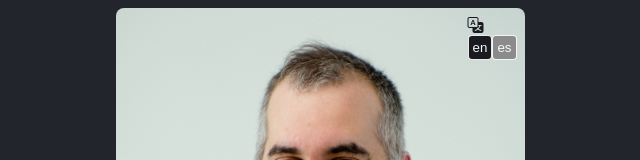
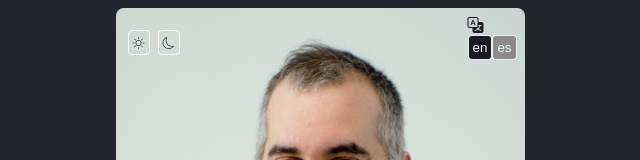
Before and after one commit to ralexrivero/ProBusinessCard, a React (Vite) app: page / in a window 1280 px wide. Shown: the top 160 px of the page, without its empty margins (320-960 px from the left). Built offline with nearby package versions, Linux system fonts and the light colour scheme.

Commit message:
add state and effect to toggle dark and light mode

```diff
--- a/index.html
+++ b/index.html
@@ -6,10 +6,11 @@
     <meta name="description" content="Soy Ronald Rivero: Desarrollador de software profesional y apasionado profesor de programación. Crea soluciones innovadoras y domina diversas tecnologías. Impulso el aprendizaje práctico y fomento el crecimiento de mis estudiantes. Descubre cómo puedo ayudarte a alcanzar tus objetivos de desarrollo y convertir tus ideas en realidad.">
     <meta name="keywords" content="Professional, Software Developer, Web developer, Personal Business Card">
     <meta name="author" content="Ronald Alexander Rivero">
+    <meta name="color-scheme" content="dark light">
     <title>Ronald's Business Card</title>
     <link rel="icon" type="image/svg+xml" href="favicon.png" />
   </head>
-  <body>
+  <body class="">
     <div id="root"></div>
     <script type="module" src="/src/main.jsx"></script>
   </body>
--- a/src/App.css
+++ b/src/App.css
@@ -176,7 +176,7 @@ body {
 }
 
 /*******************************************************************************************************
- * lang and theme
+ * lang and theme buttons
 *******************************************************************************************************/
 
 .header-nav {
--- a/src/components/info.jsx
+++ b/src/components/info.jsx
@@ -11,7 +11,7 @@ const Info = () => {
     <header>
       <div className="header-nav">
         <Lang />
-{/*         <Theme /> */}
+        <Theme />
         <img className="img-responsive profilePic" src={profilePic} alt={t('info.altProfilePhoto')} />
       </div>
       <div className="header-body f-wcc">
--- a/src/components/theme.jsx
+++ b/src/components/theme.jsx
@@ -1,8 +1,21 @@
+import React, { useState, useEffect } from 'react';
+
 const Theme = () => {
+  const [lightMode, setLightMode] = useState(false);
+
+  const themeToggler = () => {
+    setLightMode(!lightMode);
+  }
+
+  useEffect(() => {
+    const body = document.querySelector('body');
+    body.classList.toggle('dark-theme', !lightMode);
+  }, [lightMode]);
+
   return (
     <div className="theme">
-      <i className="theme-btn bi bi-brightness-high "></i>
-      <i className="theme-btn bi bi-moon theme-btn-active"></i>
+      <i onClick={themeToggler} className="theme-btn bi bi-brightness-high"></i>
+      <i onClick={themeToggler} className="theme-btn bi bi-moon"></i>
     </div>
   );
 }
```
